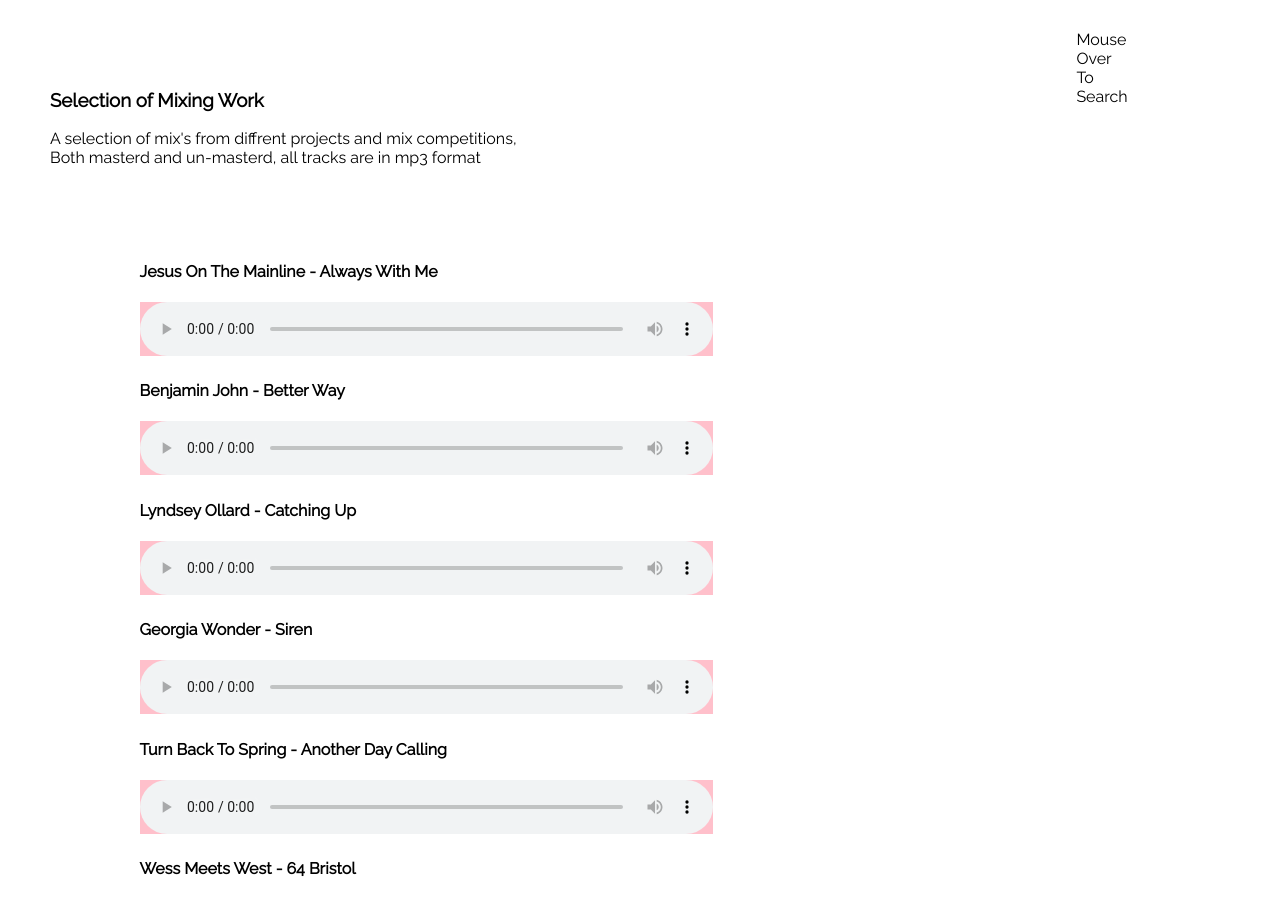
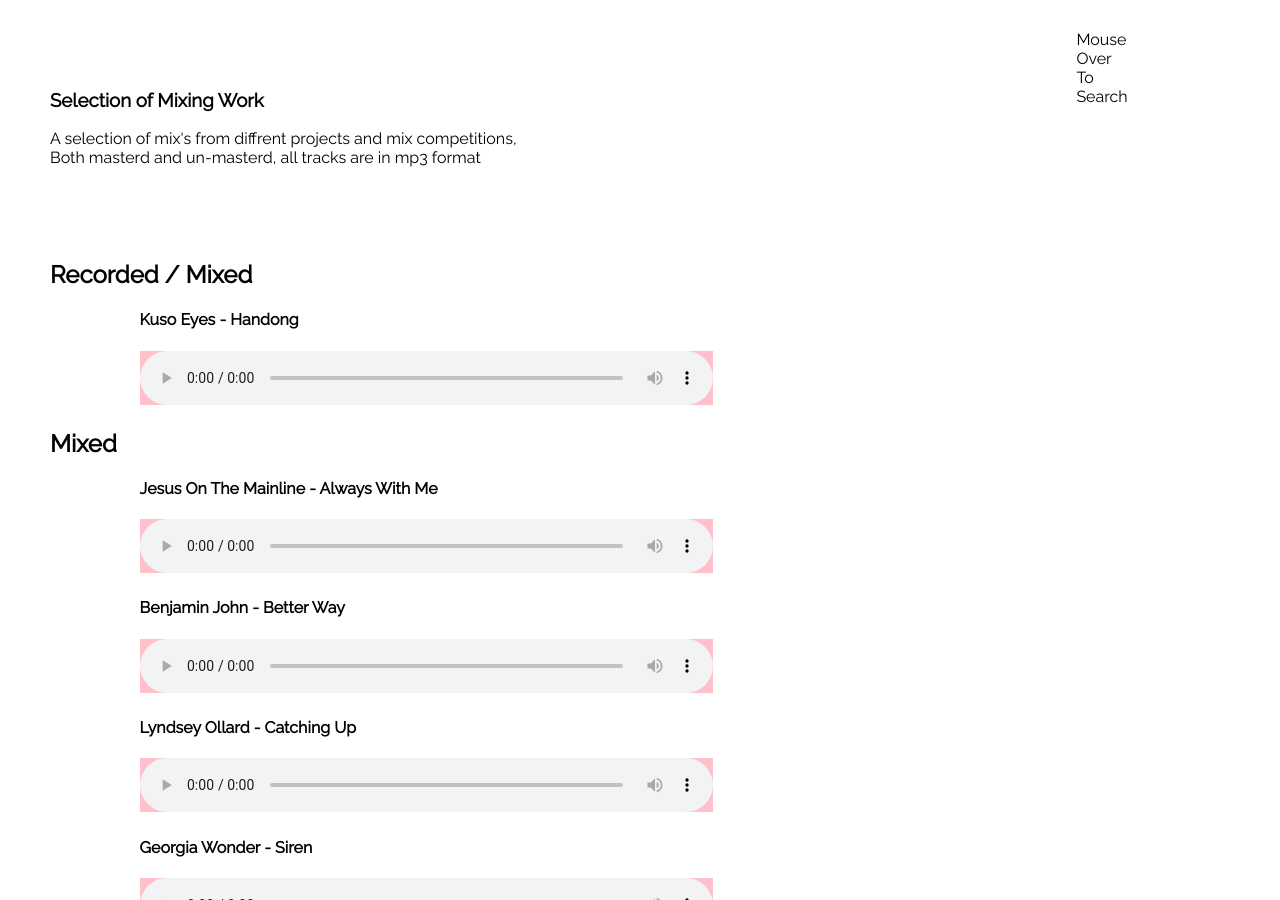
Before and after one commit to ABoyCalledPuK/PortfolioSite, a Jekyll site: the page built from mixing.html, in a window 1280 px wide and 900 px high, scrolled down 328 px. Built offline with Jekyll 4.4.1, drawn with Linux system fonts in a browser that asks for light colours.

Commit message:
Update mixing.html

```diff
--- a/mixing.html
+++ b/mixing.html
@@ -28,6 +28,17 @@ layout: default
 			<br>
 
 			<div class="mixingwork">
+
+				<h2> Recorded / Mixed </h2>
+
+				<div class="audioplayer">
+					<h4>Kuso Eyes - Handong</h4>
+					<audio controls class="audioplayer">
+		  				<source src="./assets/KusoEyes-Handong.mp3" type="audio/mpeg">
+		  			</audio>
+	  			</div>
+
+				<h2>Mixed</h2>
 
 				<div class="audioplayer">
 					<h4>Jesus On The Mainline - Always With Me</h4>
```
